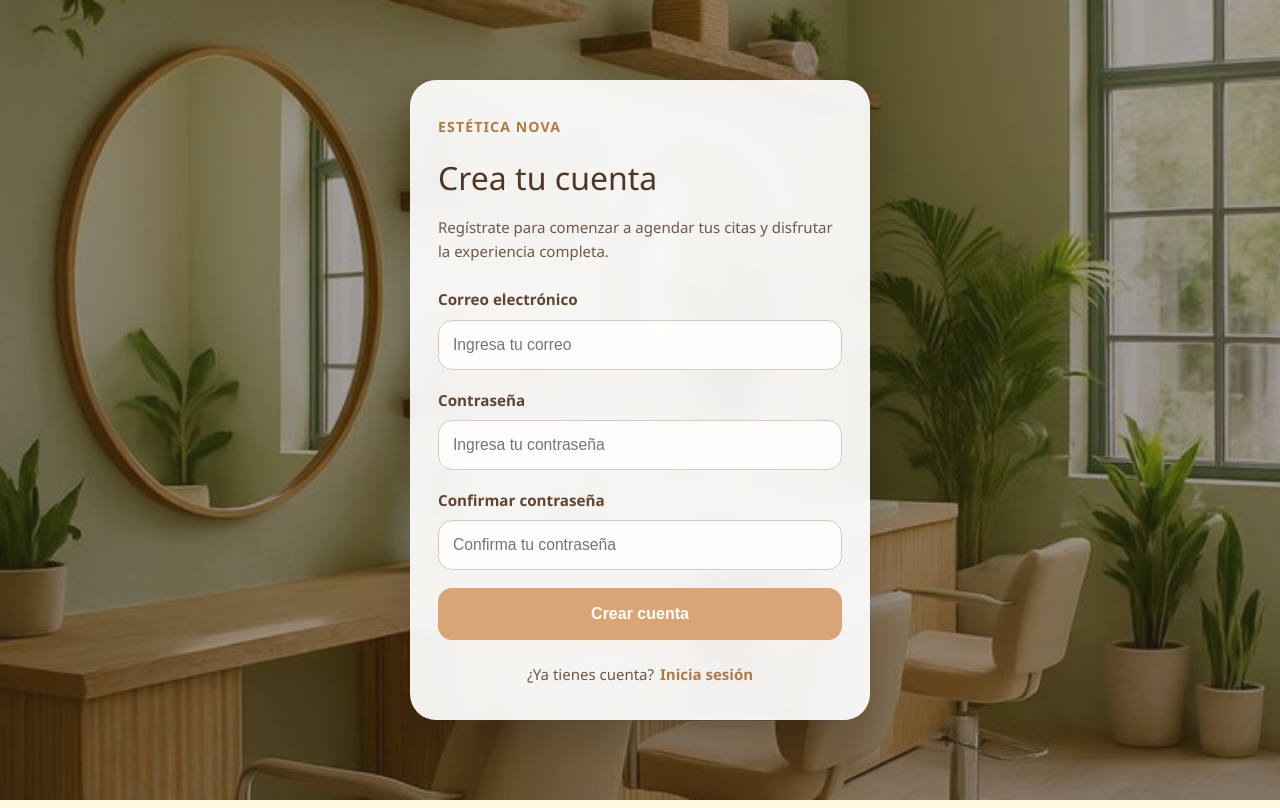
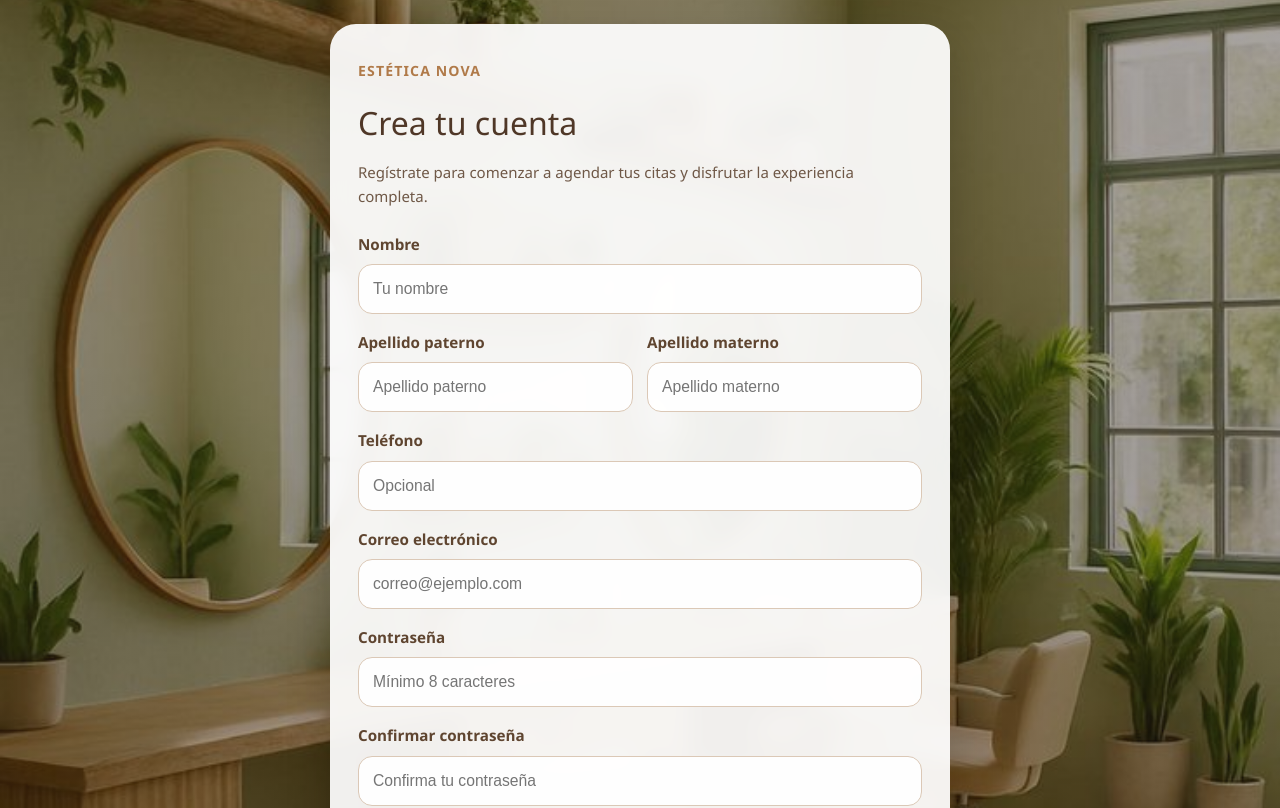
Before and after one commit to UTTDevS0Tech/FRONTEND, a Vue app: page /register in a window 1280 px wide. Shown: the top 808 px of the page. Built offline with nearby package versions, Linux system fonts and the light colour scheme.

Commit message:
regidtro

```diff
--- a/src/components/RegisterForm.vue
+++ b/src/components/RegisterForm.vue
@@ -1,20 +1,20 @@
 <script setup lang="ts">
 import { ref } from 'vue'
-import type { User } from '@/types'
+import type { RegisterData } from '@/types'
 
-const emit = defineEmits<{
-  submitted: []
-}>()
-
-const formulario = ref<User & { password_confirmation: string }>({
+const formulario = ref<RegisterData>({
+  nom: '',
+  apellido_p: '',
+  apellido_m: '',
+  tel: '',
   email: '',
   password: '',
   password_confirmation: '',
 })
 
+const cargando = ref(false)
 const mensaje = ref('')
 const error = ref('')
-const cargando = ref(false)
 
 async function registrar() {
   mensaje.value = ''
@@ -38,21 +38,24 @@ async function registrar() {
         const primerError = Object.values(data.errors).flat()[0]
         error.value = String(primerError)
       } else {
-        error.value = data.message || 'No se pudo registrar el usuario.'
+        error.value = data.message || 'No se pudo registrar la cuenta.'
       }
       return
     }
 
     mensaje.value =
-      data.message || 'Usuario registrado correctamente. Revisa tu correo.'
-    emit('submitted')
+      data.message || 'Cuenta creada correctamente. Revisa tu correo.'
 
     formulario.value = {
+      nom: '',
+      apellido_p: '',
+      apellido_m: '',
+      tel: '',
       email: '',
       password: '',
       password_confirmation: '',
     }
-  } catch (err) {
+  } catch (e) {
     error.value = 'Error al conectar con el servidor.'
   } finally {
     cargando.value = false
@@ -62,28 +65,82 @@ async function registrar() {
 
 <template>
   <form class="register-form" @submit.prevent="registrar">
+    <div class="form-row">
+      <div class="form-group">
+        <label for="nom">Nombre</label>
+        <input
+          id="nom"
+          v-model="formulario.nom"
+          type="text"
+          placeholder="Tu nombre"
+          required
+        />
+      </div>
+    </div>
+
+    <div class="form-row two-cols">
+      <div class="form-group">
+        <label for="apellido_p">Apellido paterno</label>
+        <input
+          id="apellido_p"
+          v-model="formulario.apellido_p"
+          type="text"
+          placeholder="Apellido paterno"
+          required
+        />
+      </div>
+
+      <div class="form-group">
+        <label for="apellido_m">Apellido materno</label>
+        <input
+          id="apellido_m"
+          v-model="formulario.apellido_m"
+          type="text"
+          placeholder="Apellido materno"
+          required
+        />
+      </div>
+    </div>
+
+    <div class="form-row">
+      <div class="form-group">
+        <label for="tel">Teléfono</label>
+        <input
+          id="tel"
+          v-model="formulario.tel"
+          type="text"
+          placeholder="Opcional"
+        />
+      </div>
+    </div>
+
+    <div class="form-row">
       <div class="form-group">
         <label for="email">Correo electrónico</label>
         <input
           id="email"
           v-model="formulario.email"
           type="email"
-        placeholder="Ingresa tu correo"
+          placeholder="correo@ejemplo.com"
           required
         />
       </div>
+    </div>
 
+    <div class="form-row">
       <div class="form-group">
         <label for="password">Contraseña</label>
         <input
           id="password"
           v-model="formulario.password"
           type="password"
-        placeholder="Ingresa tu contraseña"
+          placeholder="Mínimo 8 caracteres"
           required
         />
       </div>
+    </div>
 
+    <div class="form-row">
       <div class="form-group">
         <label for="password_confirmation">Confirmar contraseña</label>
         <input
@@ -94,9 +151,10 @@ async function registrar() {
           required
         />
       </div>
+    </div>
 
-    <button type="submit" class="btn-register" :disabled="cargando">
-      {{ cargando ? 'Registrando...' : 'Crear cuenta' }}
+    <button class="btn-register" type="submit" :disabled="cargando">
+      {{ cargando ? 'Creando cuenta...' : 'Crear cuenta' }}
     </button>
 
     <p v-if="mensaje" class="success-message">
@@ -113,13 +171,23 @@ async function registrar() {
 .register-form {
   display: flex;
   flex-direction: column;
-  gap: 18px;
+  gap: 16px;
+}
+
+.form-row {
+  display: flex;
+  width: 100%;
+}
+
+.two-cols {
+  gap: 14px;
 }
 
 .form-group {
   display: flex;
   flex-direction: column;
   gap: 8px;
+  width: 100%;
 }
 
 .form-group label {
@@ -146,6 +214,7 @@ async function registrar() {
 }
 
 .btn-register {
+  margin-top: 8px;
   height: 52px;
   border: none;
   border-radius: 14px;
@@ -169,14 +238,24 @@ async function registrar() {
 }
 
 .success-message {
+  margin-top: 4px;
   color: #1d7a43;
   font-weight: 600;
   font-size: 0.95rem;
 }
 
 .error-message {
+  margin-top: 4px;
   color: #c0392b;
   font-weight: 600;
   font-size: 0.95rem;
+  line-height: 1.5;
+}
+
+@media (max-width: 640px) {
+  .two-cols {
+    flex-direction: column;
+    gap: 16px;
+  }
 }
 </style>
--- a/src/views/RegisterView.vue
+++ b/src/views/RegisterView.vue
@@ -1,4 +1,5 @@
 <script setup lang="ts">
+import { RouterLink } from 'vue-router'
 import RegisterForm from '@/components/RegisterForm.vue'
 </script>
 
@@ -9,7 +10,7 @@ import RegisterForm from '@/components/RegisterForm.vue'
         <span class="brand-tag">Estética Nova</span>
 
         <h1>Crea tu cuenta</h1>
-        <p>
+        <p class="subtitle">
           Regístrate para comenzar a agendar tus citas y disfrutar la experiencia
           completa.
         </p>
@@ -45,7 +46,7 @@ import RegisterForm from '@/components/RegisterForm.vue'
 
 .register-card {
   width: 100%;
-  max-width: 460px;
+  max-width: 620px;
   padding: 34px 28px;
   border-radius: 26px;
   background: rgba(255, 255, 255, 0.93);
@@ -70,7 +71,7 @@ import RegisterForm from '@/components/RegisterForm.vue'
   color: #4f3727;
 }
 
-.register-card p {
+.subtitle {
   margin: 12px 0 24px;
   color: #6f5847;
   line-height: 1.6;
```
Also changed, not shown: src/types/index.ts (+10 -0 lines). Lines whose indentation alone changed are shown as unchanged.
